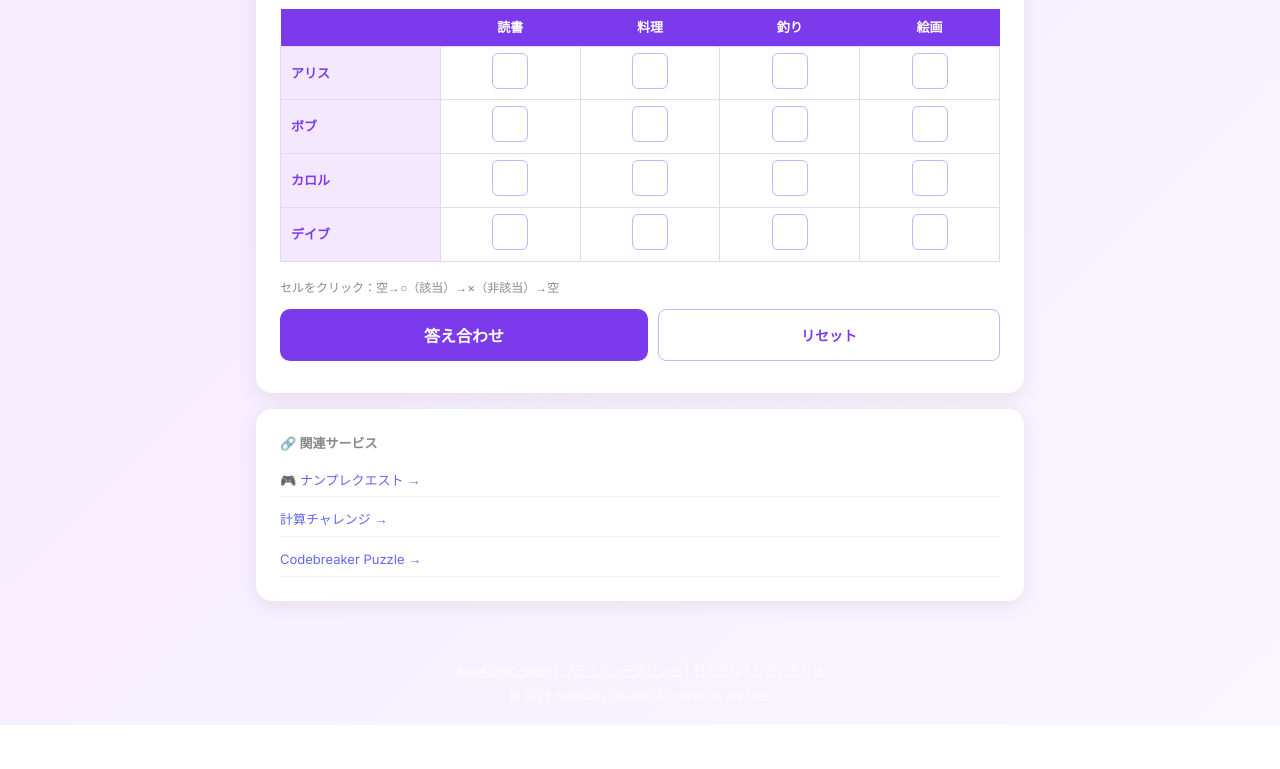
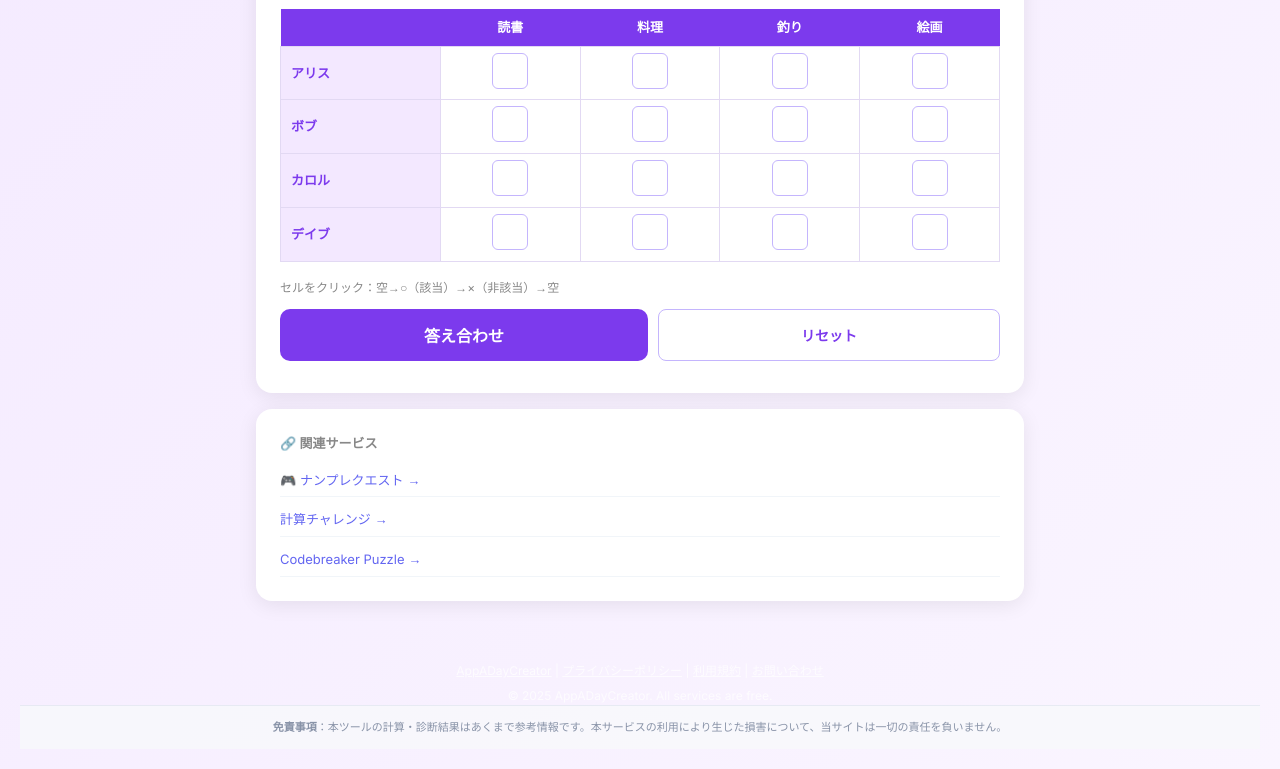
Before and after one commit to appadaycreator/logic-grid-puzzle, a plain HTML site: page index.html in a window 1280 px wide. Shown: the part 681-1450 px from the top of the page. Before the commit the page ends 1406 px from the top, so only its background shows below. Drawn offline with Linux system fonts and the light colour scheme.

Commit message:
法的コンプライアンス: 免責事項を追加（参考情報・専門家相談の促し）

```diff
--- a/index.html
+++ b/index.html
@@ -190,7 +190,10 @@
         | <a href="terms.html" style="color:white;">利用規約</a>
         | <a href="contact.html" style="color:white;">お問い合わせ</a></p>
         <p style="margin-top:6px;">© 2025 AppADayCreator. All services are free.</p>
-    </footer>
+    <div style="background:#f8fafc;border-top:1px solid #e2e8f0;padding:12px 16px;margin:0;font-size:11px;color:#64748b;text-align:center;line-height:1.7;">
+  <strong>免責事項</strong>：本ツールの計算・診断結果はあくまで参考情報です。本サービスの利用により生じた損害について、当サイトは一切の責任を負いません。
+</div>
+</footer>
 
     <script>
 
```
